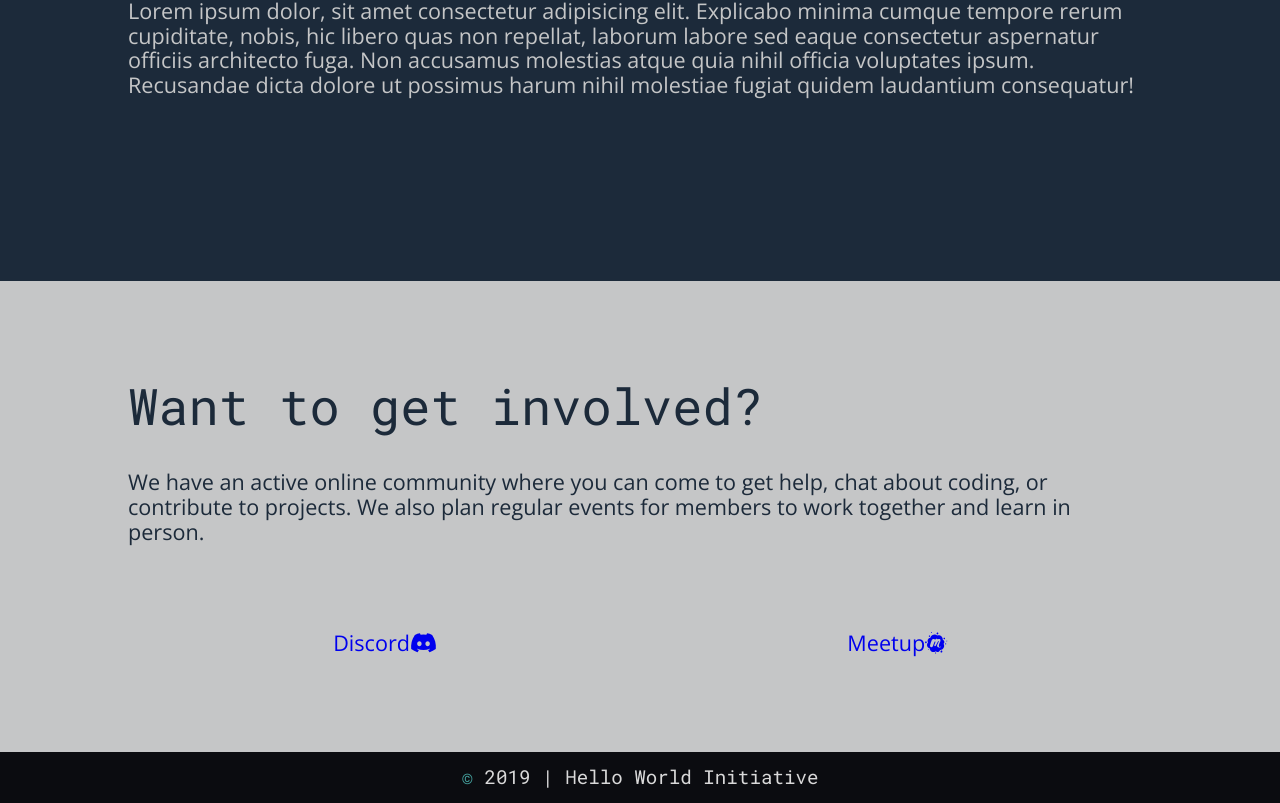
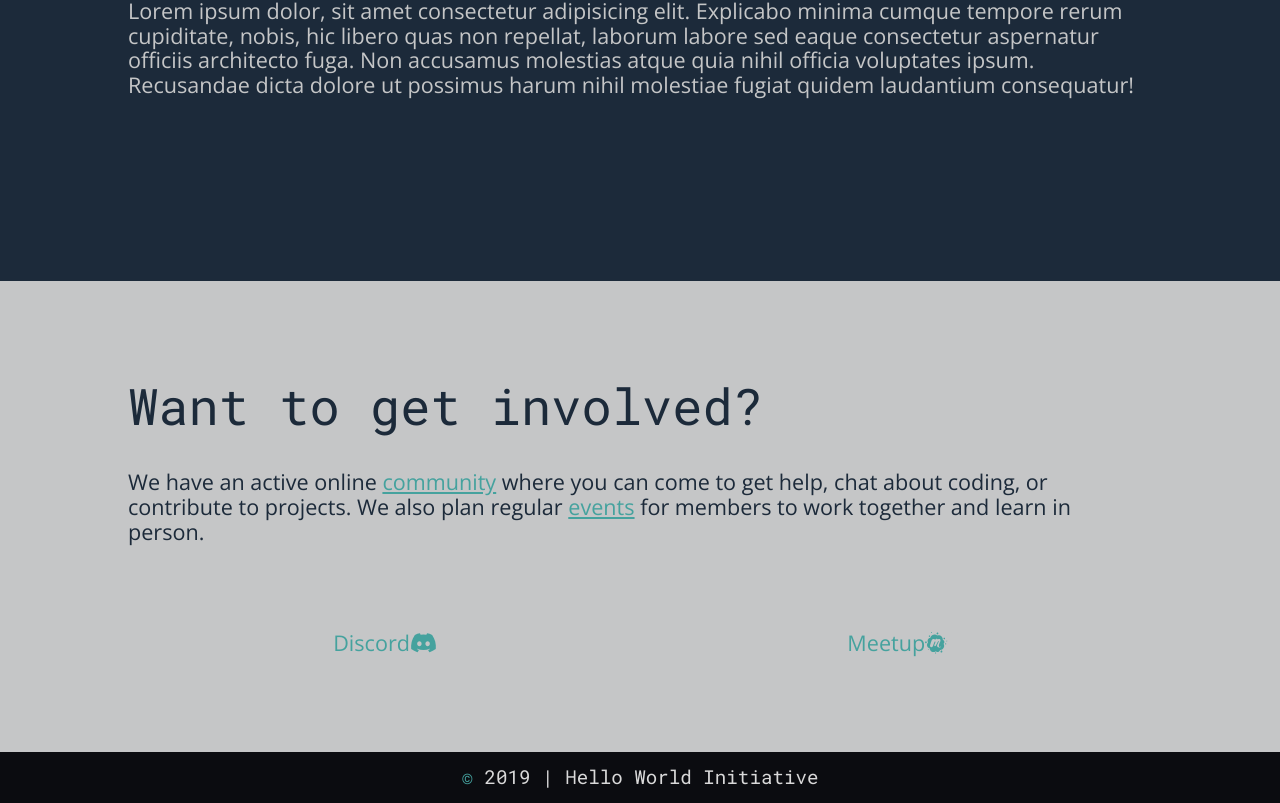
Before and after one commit to hello-world-initiative/hello-world-initiative, a React (Create React App) app: page /about in a window 1280 px wide. Shown: the part 1567-2370 px from the top of the page. Built offline with nearby package versions, Linux system fonts and the light colour scheme.

Commit message:
Add styled links to paragraph on about page

```diff
--- a/src/pages/About.js
+++ b/src/pages/About.js
@@ -1,4 +1,5 @@
 import React from 'react'
+import { Link } from 'react-router-dom'
 import Header from '../components/Header'
 import Section from '../components/Section'
 import Heading, {AlternateHeading} from '../components/Heading'
@@ -28,8 +29,7 @@ const About = () => {
         </Section>
         <Section color="light">
           <AlternateHeading>Want to get involved?</AlternateHeading>
-          {/* Todo: Add links to this paragraph */}
-          <p>We have an active online community where you can come to get help, chat about coding, or contribute to projects. We also plan regular events for members to work together and learn in person.</p>
+          <p>We have an active online <Link to="/community">community</Link> where you can come to get help, chat about coding, or contribute to projects. We also plan regular <Link to="/events">events</Link> for members to work together and learn in person.</p>
           <div className="linkButton-container">
             <LinkButton
               to={discordURL}
--- a/src/styles/base.scss
+++ b/src/styles/base.scss
@@ -26,5 +26,10 @@ body {
 }
 
 a, a:link, a:visited {
+  color: $teal;
   text-decoration: none;
 }
+
+p a, p a:link, p a:visited {
+  text-decoration: underline;
+}
```
